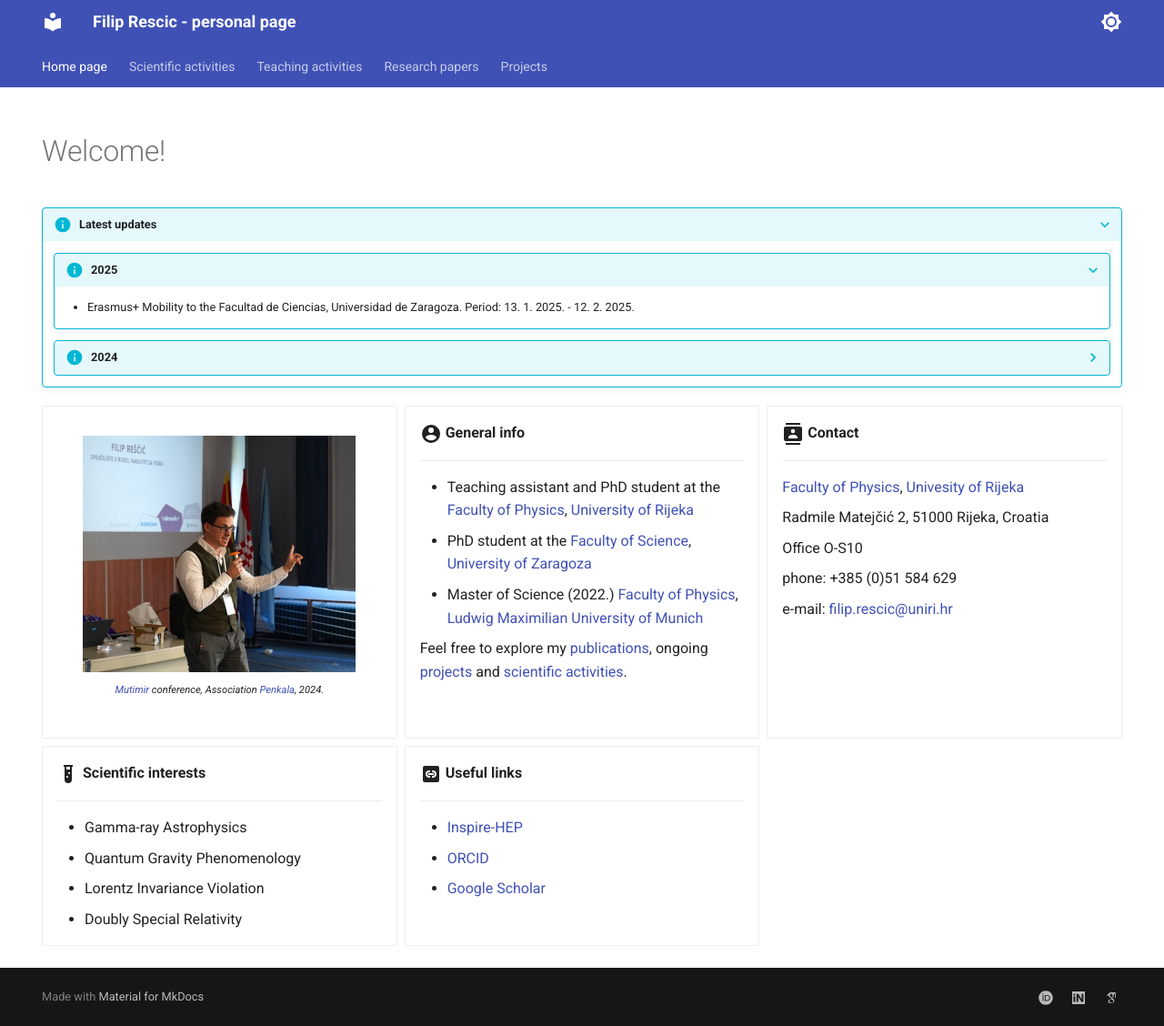
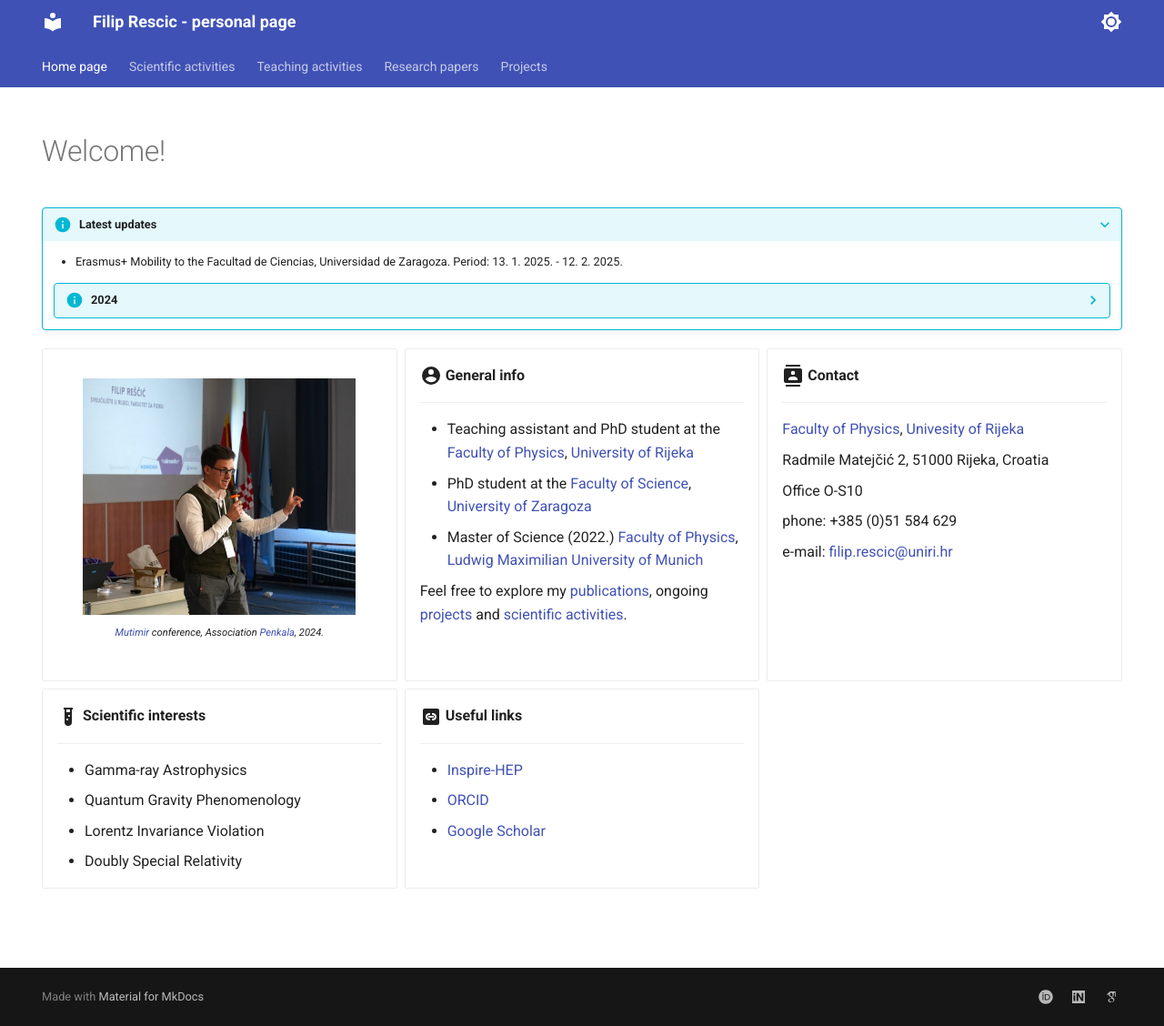
Before and after one commit to filiprescic/filiprescic.github.io, an MkDocs documentation site: the page built from docs/index.md, in a window 1280 px wide and 1128 px high. Shown: the whole window at 91% size. Built offline with MkDocs 1.6.1 and Material for MkDocs 9.7.7, drawn with Linux system fonts in a browser that asks for light colours.

Commit message:
home page update

```diff
--- a/docs/index.md
+++ b/docs/index.md
@@ -52,10 +52,7 @@ e-mail: [filip.rescic@uniri.hr](mailto:filip.rescic@uniri.hr)
 - [Google Scholar](https://scholar.google.com/citations?user=No6TvC4AAAAJ&hl=hr&oi=ao)  -->
 
 ???+ info "Latest updates"
-
-    ???+ info "2025"
-
-        - Erasmus+ Mobility to the Facultad de Ciencias, Universidad de Zaragoza. Period: 13. 1. 2025. - 12. 2. 2025.
+      - Erasmus+ Mobility to the Facultad de Ciencias, Universidad de Zaragoza. Period: 13. 1. 2025. - 12. 2. 2025.
 
     ??? info "2024"
         - Research visit at the Department of Physics and Astronomy "Galileo Galilei" of the University of Padova. The stay was funded by the Croatian Science Foundation Oubound Mobility grant MOBDOK-2023. Period: 16. 9. 2024. - 31. 12. 2024.
```
Also changed, not shown: site/images/photo.jpg (added), site/images/photo_2.jpg (added), site/index.html, site/papers/index.html, site/science/index.html, 1 other file.
